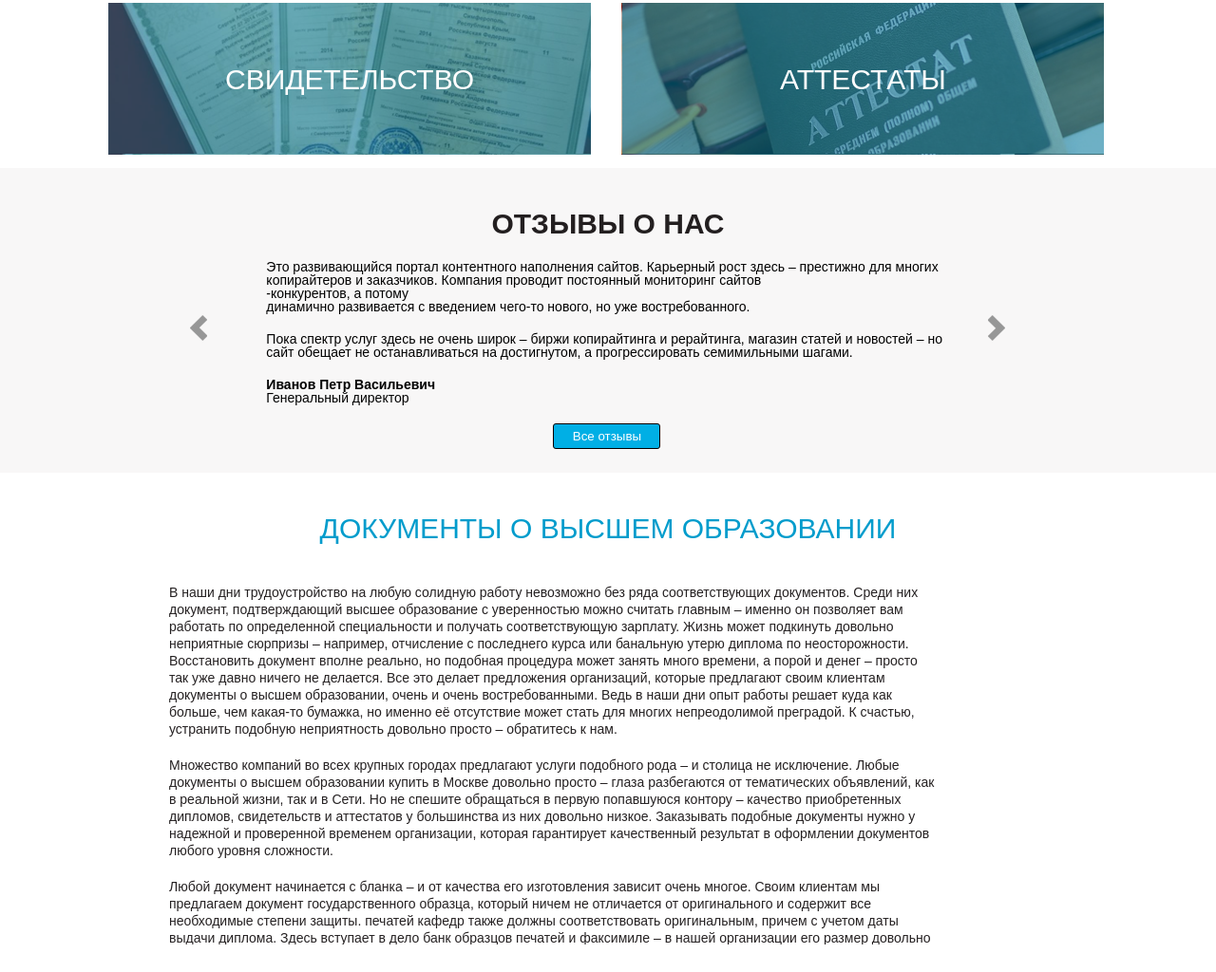
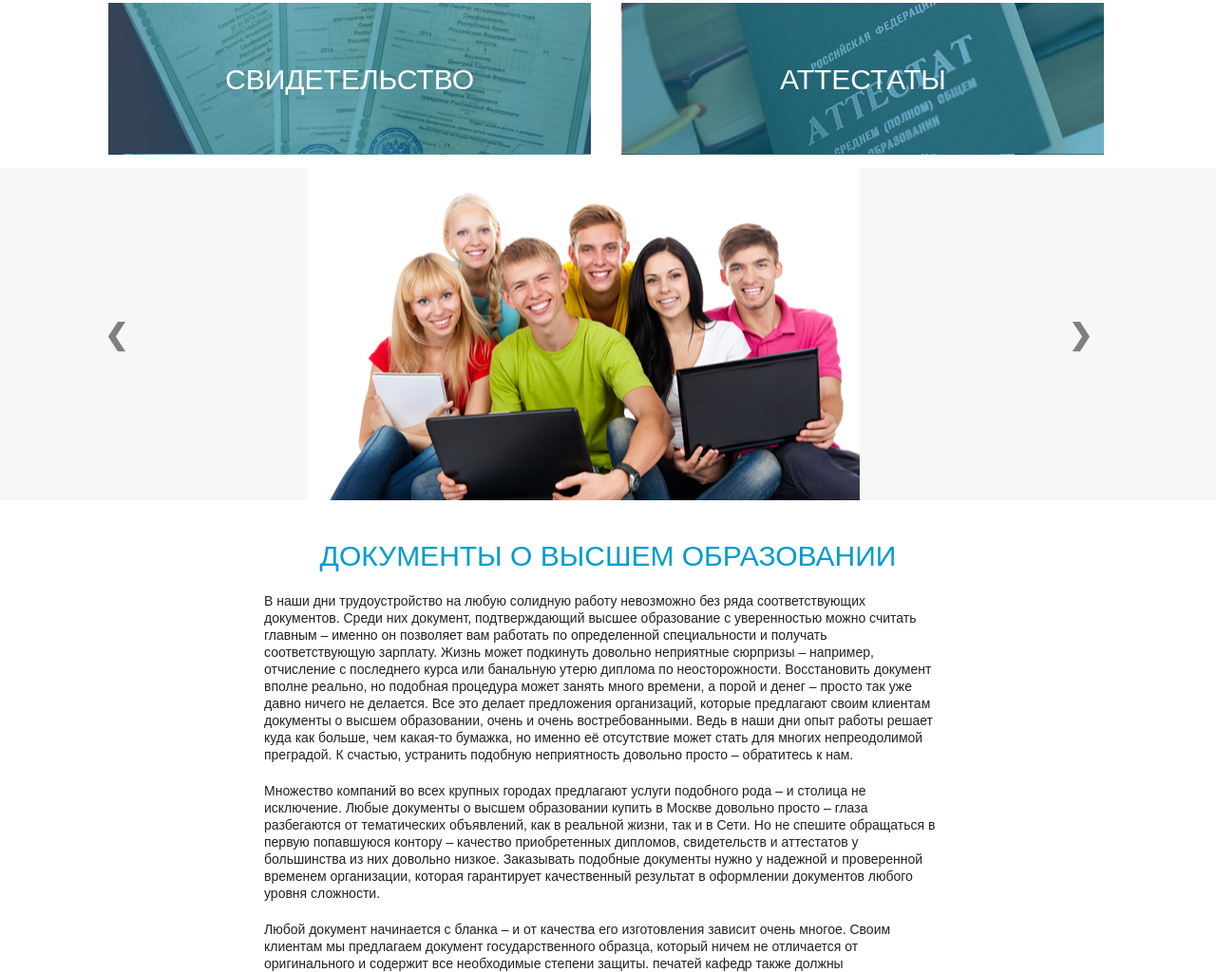
Before and after one commit to berezovikv/diplom, a plain HTML site: page index.html in a window 1280 px wide. Shown: the part 844-1868 px from the top of the page at 95% size. Before the commit the page ends 1839 px from the top, so only its background shows below. Drawn offline with Linux system fonts and the light colour scheme.

Commit message:
добавила слайдер

```diff
--- a/css/Maket3.css
+++ b/css/Maket3.css
@@ -141,9 +141,6 @@ header {
     color:white;
 }
 
-
-
-
 .col-3 {
     padding-top: 25px;
     width: 25%;
@@ -177,15 +174,11 @@ header {
     background-image: url(../img/4.png);
 }
 
-
-
-
 .section2 {
     display: flex;
     justify-content: center;
     align-items: center;
     background-color: white;
-
 
 }
 
@@ -196,9 +189,6 @@ header {
     color: #000000;
     text-align: center;
     align-items: baseline;
-
-
-
 
 }
 .bth-group  .back {
@@ -291,30 +281,34 @@ a { cursor: pointer;
 .kon {
     display: flex;
 }
-.left {
-    position: relative;
-    top: 155px;
-    left: 100px;
-}
-
-.right {
+.next{
     position: relative;
     top: 155px;
     left: -30px;
+    outline: none;
+}
+
+.prev {
+    position: relative;
+    top: 155px;
+    right: 1020px;
+    outline: none;
 }
 
 .col-8 {
     padding-top: 50px;
-    width: 66.6%;
+
     margin: 0 auto;
 }
 
 p {
     padding-bottom: 20px;
+    padding-left: 100px;
 
 }
 .name {
  font-weight: bold;
+ padding-left: 100px
 }
 .all{
     border-radius: 3px ;
@@ -363,6 +357,7 @@ p {
     line-height: 18px;
     color: #252122;
 
+
 }
 .col-9:hover{
     height: 550px;
@@ -386,6 +381,59 @@ footer {
 .lic {
     padding-top: 30px;
 }
+#contentContainer {
+    position: relative;
+    margin: auto;
+    width: 100%;
+    height: 350px;
+    overflow: hidden;
+}
+.prev, .next {
+    cursor: pointer;
+    border: medium none;
+    background-image: none;
+    background: transparent;
+    top: 20%;
+    width: auto;
+     color:grey;
+    font-weight: bold;
+    font-size: 30px;
+    border-radius: 0 3px 3px 0;
+
+}
+.next {
+        border-radius: 3px 0 0 3px;
+}
+
+
+
+#wrapper {
+    width: 100%;
+    position: relative;
+    left: 0px;
+    transition: left .5s ease-in-out;
+}
+.content {
+    float: left;
+    width: 100%;
+    height: 350px;
+    white-space: normal;
+    background-repeat: no-repeat;
+}
+#itemOne {
+    background-image: url(../img/21.png);
+    background-position: center;
+}
+#itemTwo {
+    background-position: center;
+    background-image: url(../img/12345.jpg);
+}
+#itemThree {
+    background-position: center;
+    background-image: url(../img/123456.jpg);
+}
+
+
 
 @media (max-width: 550px) {
 .top-head {
@@ -408,7 +456,10 @@ ul >li {
   text-align: center;
 }
 
+p {
+    padding-bottom: 10px;
 
+}
    .section1 {
     display: flex;
     flex-wrap: wrap-reverse;
@@ -422,15 +473,29 @@ ul >li {
        text-align: center;
 
    }
+
+   .col-8 {
+    padding-top: 30px;
+
+}
   .background {
         width: 100%;
         height: 294px;
         background-size: cover;
   }
   .title {
-    line-height: 24px;
-    margin-top: 20px;
-    padding-bottom: 0;
+        padding-left: 90px;
+        line-height: 24px;
+        margin-top: 20px;
+        padding-bottom: 0;
+        text-align: center;
+  }
+.one{
+    padding-left: 0px;
+
+  }
+  .bold {
+    padding-left: 0px;
   }
   .text {
       padding-top: 20px;
@@ -453,4 +518,10 @@ ul >li {
     padding-bottom: 0;
   }
 
+
+.prev, .next {
+    display: none;
 }
+
+
+}
--- a/index.html
+++ b/index.html
@@ -73,10 +73,18 @@
     </div>
     <div class="color">
         <div class="position-center kon">
-                        <div class="col-2">
-                            <img class="left" src="img/left.png" alt="left">
+            <div id="contentContainer">
+                <div id="wrapper">
+                    <div id="itemOne" class="content">
+
                     </div>
+                    <div id="itemTwo" class="content">
 
+                    </div>
+                    <div id="itemThree" class="content">
+
+                    </div>
+                    <div id="itemFor" class="content">
                         <div class="col-8">
                             <div class="main-titel">ОТЗЫВЫ О НАС</div>
                                     <div class="main-text">
@@ -84,7 +92,7 @@
                                                 копирайтеров и заказчиков. Компания проводит постоянный мониторинг сайтов</br>
                                                 -конкурентов, а потому</br>
                                                 динамично развивается с введением чего-то нового, но уже востребованного. </p>
-                                                    <p>Пока спектр услуг здесь не очень широк – биржи копирайтинга и рерайтинга, магазин статей и новостей – но сайт обещает не останавливаться на достигнутом, а прогрессировать семимильными шагами. </p>
+                                            <p>Пока спектр услуг здесь не очень широк – биржи копирайтинга и рерайтинга, магазин статей и новостей – но <br> сайт обещает не останавливаться на достигнутом, а прогрессировать семимильными шагами. </p>
                                             <div class="name">Иванов Петр Васильевич</div>
                                             <p class="job">Генеральный  директор</p>
                                     </div>
@@ -92,22 +100,26 @@
                                     <button class=all>Все отзывы </button>
                                     </div>
                         </div>
-                                <div class="col-2">
-                                    <img class="right" src="img/right.png" alt="right">
+
                     </div>
 
+                </div>
 
+            </div>
+            <button class="prev" onclick="minusSlide()">&#10094</button>
+            <button class="next" onclick="plusSlide()">&#10095</button>
 
             </div>
 
 
     </div>
+
     <div class="position-center">
 
     <div class="title">ДОКУМЕНТЫ О ВЫСШЕМ ОБРАЗОВАНИИ</div>
     <div class="col-9">
     <div class="text">
-        <p class="one"></p>В наши дни трудоустройство на любую солидную работу невозможно без ряда соответствующих документов. Среди них документ, подтверждающий высшее образование с уверенностью можно считать главным – именно он позволяет вам работать по определенной специальности и получать соответствующую зарплату. Жизнь может подкинуть довольно неприятные сюрпризы – например, отчисление с последнего курса или банальную утерю диплома по неосторожности. Восстановить документ вполне реально, но подобная процедура может занять много времени, а порой и денег – просто так уже давно ничего не делается. Все это делает предложения организаций, которые предлагают своим клиентам документы о высшем образовании, очень и очень востребованными. Ведь в наши дни опыт работы решает куда как больше, чем какая-то бумажка, но именно её отсутствие может стать для многих непреодолимой преградой. К счастью, устранить подобную неприятность довольно просто – обратитесь к нам.</p>
+        <p class="one">В наши дни трудоустройство на любую солидную работу невозможно без ряда соответствующих документов. Среди них документ, подтверждающий высшее образование с уверенностью можно считать главным – именно он позволяет вам работать по определенной специальности и получать соответствующую зарплату. Жизнь может подкинуть довольно неприятные сюрпризы – например, отчисление с последнего курса или банальную утерю диплома по неосторожности. Восстановить документ вполне реально, но подобная процедура может занять много времени, а порой и денег – просто так уже давно ничего не делается. Все это делает предложения организаций, которые предлагают своим клиентам документы о высшем образовании, очень и очень востребованными. Ведь в наши дни опыт работы решает куда как больше, чем какая-то бумажка, но именно её отсутствие может стать для многих непреодолимой преградой. К счастью, устранить подобную неприятность довольно просто – обратитесь к нам.</p>
 
        <p> Множество компаний во всех крупных городах предлагают услуги подобного рода – и столица не исключение. Любые документы о высшем образовании купить в Москве довольно просто – глаза разбегаются от тематических объявлений, как в реальной жизни, так и в Сети. Но не спешите обращаться в первую попавшуюся контору – качество приобретенных дипломов, свидетельств и аттестатов у большинства из них довольно низкое. Заказывать подобные документы нужно у надежной и проверенной временем организации, которая гарантирует качественный результат в оформлении документов любого уровня сложности.</p>
 
@@ -122,5 +134,46 @@
     </div>
     </div>
 </footer>
+<script>
+
+    //начало отсчета
+var slideIndex = 1;
+showSlides(slideIndex);
+
+//следующй слайд
+function plusSlide() {
+    showSlides(slideIndex += 1);
+}
+
+// предыдущий слайд
+function minusSlide() {
+    showSlides(slideIndex -= 1);
+}
+
+//текущий слайд
+function currentSlide(n) {
+    showSlides(slideIndex = n);
+}
+
+//слайдер
+function showSlides(n) {
+    var i;
+    var slides = document.getElementsByClassName("content");
+    if (n > slides.length) {
+      slideIndex = 1
+    }
+    if (n < 1) {
+        slideIndex = slides.length;
+    }
+    for (i = 0; i < slides.length; i++) {
+        slides[i].style.display = "none";
+    }
+
+    slides[slideIndex - 1].style.display = "block";
+
+}
+
+</script>
+
 </body>
 </html>
```
Also changed, not shown: img/12345.jpg (added), img/123456.jpg (added). Lines whose indentation alone changed are shown as unchanged.
